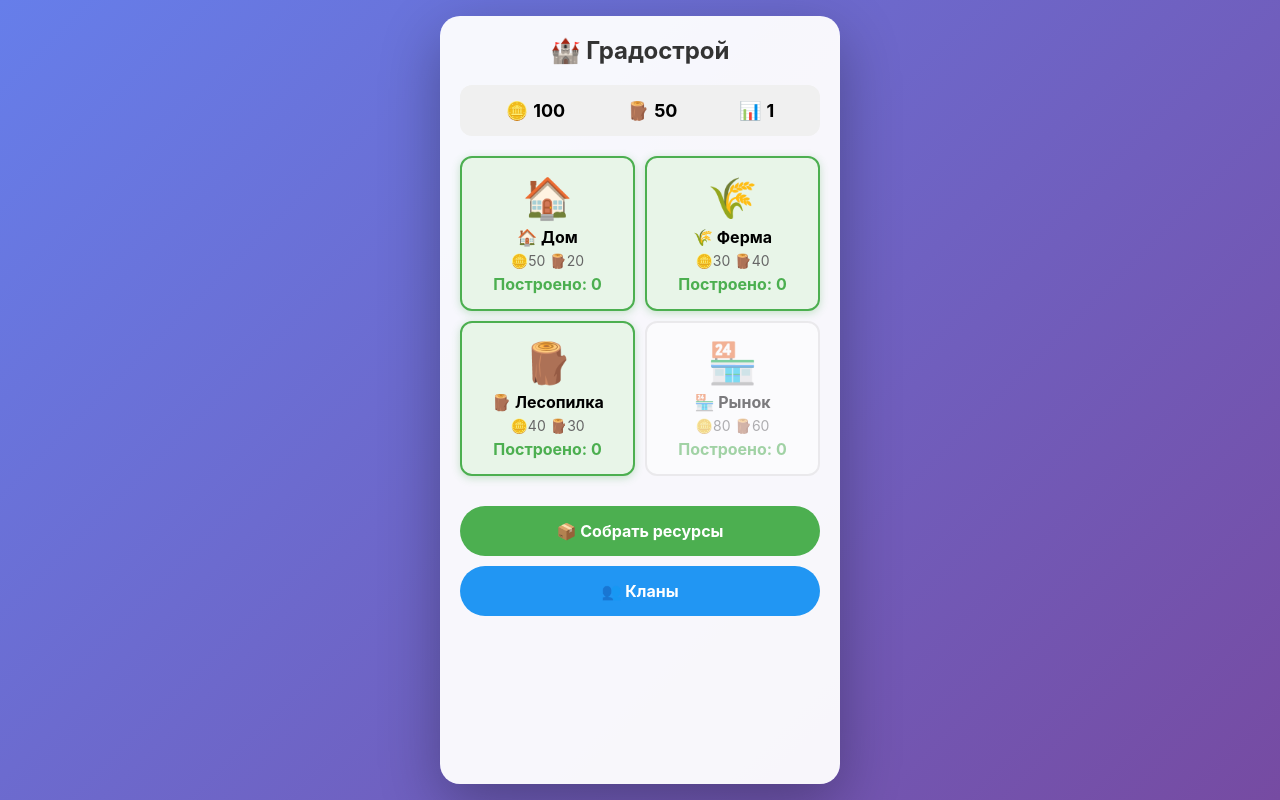
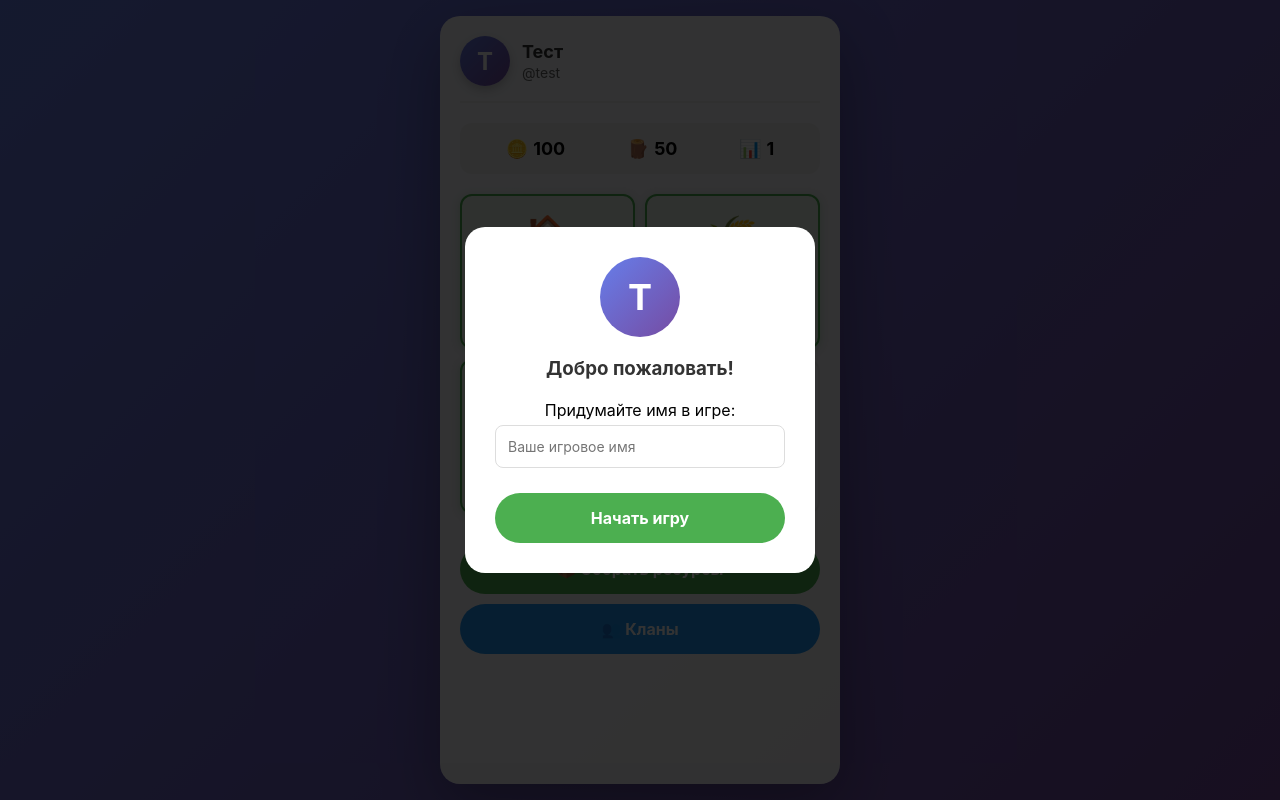
Before and after one commit to madbutcher1212/game, a Flask app: page / in a window 1280 px wide. Run offline with Flask 3, Linux system fonts and the light colour scheme; some libraries are stand-ins or nearby versions.

Commit message:
Update index.html

```diff
--- a/templates/index.html
+++ b/templates/index.html
@@ -3,7 +3,7 @@
 <head>
     <meta charset="UTF-8">
     <meta name="viewport" content="width=device-width, initial-scale=1.0">
-    <title>🏰 Градострой</title>
+    <title>Rodstone War</title>
     <script src="https://telegram.org/js/telegram-web-app.js"></script>
     <style>
         * {
@@ -30,10 +30,45 @@
             box-shadow: 0 20px 60px rgba(0,0,0,0.3);
         }
 
-        h2 {
-            text-align: center;
+        /* Шапка с профилем */
+        .header {
+            display: flex;
+            align-items: center;
+            gap: 12px;
             margin-bottom: 20px;
+            padding-bottom: 15px;
+            border-bottom: 2px solid #f0f0f0;
+        }
+
+        .avatar {
+            width: 50px;
+            height: 50px;
+            border-radius: 50%;
+            background: linear-gradient(135deg, #667eea, #764ba2);
+            display: flex;
+            align-items: center;
+            justify-content: center;
+            color: white;
+            font-size: 24px;
+            font-weight: bold;
+            text-transform: uppercase;
+            box-shadow: 0 4px 10px rgba(0,0,0,0.2);
+        }
+
+        .user-info {
+            flex: 1;
+        }
+
+        .user-name {
+            font-size: 18px;
+            font-weight: bold;
             color: #333;
+        }
+
+        .user-login {
+            font-size: 14px;
+            color: #666;
+            margin-top: 2px;
         }
 
         .resources {
@@ -162,19 +197,75 @@
             z-index: 1000;
         }
 
-        .username {
+        /* Выбор логина */
+        .login-overlay {
+            position: fixed;
+            top: 0;
+            left: 0;
+            right: 0;
+            bottom: 0;
+            background: rgba(0,0,0,0.8);
+            display: flex;
+            align-items: center;
+            justify-content: center;
+            z-index: 2000;
+        }
+
+        .login-box {
+            background: white;
+            border-radius: 20px;
+            padding: 30px;
+            width: 90%;
+            max-width: 350px;
             text-align: center;
-            margin-bottom: 10px;
-            color: #666;
+        }
+
+        .login-box h3 {
+            margin-bottom: 20px;
+            color: #333;
+        }
+
+        .login-box input {
+            margin-bottom: 15px;
+            padding: 12px;
+        }
+
+        .avatar-preview {
+            width: 80px;
+            height: 80px;
+            border-radius: 50%;
+            background: linear-gradient(135deg, #667eea, #764ba2);
+            margin: 0 auto 20px;
+            display: flex;
+            align-items: center;
+            justify-content: center;
+            color: white;
+            font-size: 36px;
+            font-weight: bold;
         }
     </style>
 </head>
 <body>
+    <!-- Окно выбора логина (показывается только при первом входе) -->
+    <div id="loginOverlay" class="login-overlay">
+        <div class="login-box">
+            <div class="avatar-preview" id="avatarPreview">👤</div>
+            <h3>Добро пожаловать!</h3>
+            <p>Придумайте имя в игре:</p>
+            <input type="text" id="newLogin" placeholder="Ваше игровое имя" maxlength="20">
+            <button class="button" id="confirmLogin">Начать игру</button>
+        </div>
+    </div>
+
     <div class="game">
-        <h2>🏰 Градострой</h2>
-
-        <!-- Имя пользователя из Telegram -->
-        <div class="username" id="username"></div>
+        <!-- Шапка с профилем (вместо надписи Градострой) -->
+        <div class="header">
+            <div class="avatar" id="avatar">👤</div>
+            <div class="user-info">
+                <div class="user-name" id="userName">Загрузка...</div>
+                <div class="user-login" id="userLogin">@username</div>
+            </div>
+        </div>
 
         <!-- Ресурсы -->
         <div class="resources">
@@ -208,7 +299,6 @@
 
     <script>
         // === НАСТРОЙКИ ===
-        // ВАЖНО: замените на адрес вашего Railway сервера
         const API_URL = 'https://game-production-70a7.up.railway.app';
 
         // Telegram Web App
@@ -219,7 +309,9 @@
         // Данные пользователя
         let userData = {
             id: null,
-            username: '',
+            telegram_username: '',
+            first_name: '',
+            game_login: '',  // Игровой логин
             gold: 100,
             wood: 50,
             level: 1
@@ -233,9 +325,8 @@
             { id: 'market', name: '🏪 Рынок', icon: '🏪', costGold: 80, costWood: 60, goldProd: 10, woodProd: 2, count: 0 }
         ];
 
-        // === ФУНКЦИИ ДЛЯ РАБОТЫ С СЕРВЕРОМ ===
+        // === ФУНКЦИИ ===
 
-        // Показать всплывающее сообщение
         function showToast(message) {
             const toast = document.getElementById('toast');
             toast.textContent = message;
@@ -245,11 +336,65 @@
             }, 2000);
         }
 
-        // Авторизация при загрузке
+        // Получить первую букву для аватара
+        function getAvatarLetter() {
+            if (userData.game_login) {
+                return userData.game_login.charAt(0).toUpperCase();
+            }
+            if (userData.first_name) {
+                return userData.first_name.charAt(0).toUpperCase();
+            }
+            return '👤';
+        }
+
+        // Обновить аватар
+        function updateAvatar() {
+            const letter = getAvatarLetter();
+            document.getElementById('avatar').textContent = letter;
+            document.getElementById('avatarPreview').textContent = letter;
+        }
+
+        // Обновить информацию о пользователе
+        function updateUserInfo() {
+            document.getElementById('userName').textContent = userData.game_login || userData.first_name || 'Игрок';
+            document.getElementById('userLogin').textContent = '@' + (userData.telegram_username || 'username');
+            updateAvatar();
+        }
+
+        // Проверка, нужно ли показать окно выбора логина
+        function checkFirstLogin() {
+            // Если нет игрового логина и это первый вход
+            if (!userData.game_login && userData.id) {
+                document.getElementById('loginOverlay').style.display = 'flex';
+            } else {
+                document.getElementById('loginOverlay').style.display = 'none';
+            }
+        }
+
+        // Сохранение выбранного логина
+        async function saveGameLogin() {
+            const loginInput = document.getElementById('newLogin');
+            const newLogin = loginInput.value.trim();
+
+            if (!newLogin) {
+                showToast('❌ Введите имя');
+                return;
+            }
+
+            userData.game_login = newLogin;
+            updateUserInfo();
+
+            // Скрываем окно
+            document.getElementById('loginOverlay').style.display = 'none';
+
+            // Сохраняем в базу
+            await saveProgress();
+            showToast(`✅ Добро пожаловать, ${newLogin}!`);
+        }
+
+        // Авторизация
         async function login() {
             try {
-                showToast('⏳ Загрузка...');
-
                 const response = await fetch(`${API_URL}/api/auth`, {
                     method: 'POST',
                     headers: { 'Content-Type': 'application/json' },
@@ -263,24 +408,32 @@
                 const data = await response.json();
 
                 if (data.success) {
-                    userData = data.user;
-                    document.getElementById('username').textContent = `👤 ${userData.username || 'Игрок'}`;
-                    showToast('✅ Добро пожаловать!');
-                } else {
-                    showToast('⚠️ Ошибка входа, играем локально');
+                    userData.id = data.user.id;
+                    userData.telegram_username = data.user.username || 'user';
+                    userData.first_name = data.user.first_name || 'Игрок';
+                    userData.gold = data.user.gold;
+                    userData.wood = data.user.wood;
+                    userData.level = data.user.level;
+                    userData.game_login = data.user.game_login || ''; // Загружаем сохраненный логин
+
+                    updateUserInfo();
+                    checkFirstLogin();
                 }
             } catch (error) {
                 console.error('Auth error:', error);
                 showToast('⚠️ Играем без сохранения');
+                // Для теста
+                userData.id = 123456;
+                userData.telegram_username = 'test';
+                userData.first_name = 'Тест';
+                updateUserInfo();
             }
 
-            // В любом случае обновляем интерфейс
             updateUI();
         }
 
-        // Сохранение прогресса
+        // Сохранение
         async function saveProgress() {
-            // Если нет ID пользователя, не сохраняем
             if (!userData.id) return;
 
             try {
@@ -289,8 +442,10 @@
                     headers: { 'Content-Type': 'application/json' },
                     body: JSON.stringify({
                         telegram_id: userData.id,
+                        game_login: userData.game_login,
                         gold: userData.gold,
                         wood: userData.wood,
+                        level: userData.level,
                         buildings: buildings
                     })
                 });
@@ -299,43 +454,30 @@
             }
         }
 
-        // === ИГРОВЫЕ ФУНКЦИИ ===
-
-        // Постройка здания
+        // Постройка
         async function build(buildingId) {
             const building = buildings.find(b => b.id === buildingId);
 
-            // Проверяем, хватает ли ресурсов
             if (userData.gold < building.costGold || userData.wood < building.costWood) {
                 showToast('❌ Не хватает ресурсов!');
                 return;
             }
 
-            // Списываем ресурсы
             userData.gold -= building.costGold;
             userData.wood -= building.costWood;
-
-            // Увеличиваем счётчик
             building.count++;
 
-            // Обновляем интерфейс
+            // Проверяем повышение уровня
+            const totalBuildings = buildings.reduce((sum, b) => sum + b.count, 0);
+            userData.level = Math.floor(totalBuildings / 5) + 1;
+
             updateUI();
-
-            // Сохраняем прогресс
             await saveProgress();
-
             showToast(`✅ Построено: ${building.name}`);
-
-            // Отправляем событие в Telegram (для статистики)
-            tg.sendData(JSON.stringify({
-                action: 'build',
-                building: buildingId
-            }));
         }
 
         // Сбор ресурсов
         async function collectResources() {
-            // Считаем доход
             let goldIncome = 0;
             let woodIncome = 0;
 
@@ -344,42 +486,28 @@
                 woodIncome += b.woodProd * b.count;
             });
 
-            // Базовая добыча от уровня
             goldIncome += userData.level * 2;
             woodIncome += userData.level * 1;
 
-            // Добавляем ресурсы
             userData.gold += goldIncome;
             userData.wood += woodIncome;
 
-            // Обновляем интерфейс
             updateUI();
-
-            // Сохраняем прогресс
             await saveProgress();
-
             showToast(`📦 +${goldIncome} 🪙, +${woodIncome} 🪵`);
 
-            // Виброотклик в Telegram
             if (tg.HapticFeedback) {
                 tg.HapticFeedback.impactOccurred('medium');
             }
         }
 
-        // === ФУНКЦИИ ДЛЯ КЛАНОВ ===
-
-        // Создание клана
+        // Кланы
         async function createClan() {
             const name = document.getElementById('clanName').value.trim();
             const tag = document.getElementById('clanTag').value.trim();
 
             if (!name || !tag) {
-                showToast('❌ Введите название и тег клана');
-                return;
-            }
-
-            if (!userData.id) {
-                showToast('❌ Сначала войдите в игру');
+                showToast('❌ Введите название и тег');
                 return;
             }
 
@@ -401,16 +529,12 @@
                     document.getElementById('clanMenu').classList.add('hidden');
                     document.getElementById('clanName').value = '';
                     document.getElementById('clanTag').value = '';
-                } else {
-                    showToast('❌ Ошибка создания клана');
                 }
             } catch (error) {
-                console.error('Create clan error:', error);
-                showToast('❌ Ошибка сервера');
+                showToast('❌ Ошибка');
             }
         }
 
-        // Показать топ кланов
         async function showTopClans() {
             try {
                 const response = await fetch(`${API_URL}/api/clans/top`);
@@ -436,20 +560,16 @@
                 document.getElementById('topClans').innerHTML = html;
                 document.getElementById('topClans').classList.remove('hidden');
             } catch (error) {
-                console.error('Top clans error:', error);
-                showToast('❌ Ошибка загрузки');
+                showToast('❌ Ошибка');
             }
         }
 
-        // === ОБНОВЛЕНИЕ ИНТЕРФЕЙСА ===
-
+        // Обновление интерфейса
         function updateUI() {
-            // Обновляем ресурсы
             document.getElementById('gold').textContent = userData.gold;
             document.getElementById('wood').textContent = userData.wood;
             document.getElementById('level').textContent = userData.level;
 
-            // Генерируем список построек
             let buildingsHtml = '';
             buildings.forEach(b => {
                 const canBuild = userData.gold >= b.costGold && userData.wood >= b.costWood;
@@ -466,28 +586,20 @@
             document.getElementById('buildings').innerHTML = buildingsHtml;
         }
 
-        // === ОБРАБОТЧИКИ СОБЫТИЙ ===
-
+        // === ЗАПУСК ===
         document.addEventListener('DOMContentLoaded', () => {
-            // Авторизация
             login();
 
-            // Кнопка сбора ресурсов
             document.getElementById('collectBtn').addEventListener('click', collectResources);
-
-            // Кнопка кланов
             document.getElementById('clanBtn').addEventListener('click', () => {
                 document.getElementById('clanMenu').classList.toggle('hidden');
                 document.getElementById('topClans').classList.add('hidden');
             });
+            document.getElementById('createClanBtn').addEventListener('click', createClan);
+            document.getElementById('topClansBtn').addEventListener('click', showTopClans);
+            document.getElementById('confirmLogin').addEventListener('click', saveGameLogin);
 
-            // Кнопка создания клана
-            document.getElementById('createClanBtn').addEventListener('click', createClan);
-
-            // Кнопка топа кланов
-            document.getElementById('topClansBtn').addEventListener('click', showTopClans);
-
-            // Автосохранение каждую секунду
+            // Сохранение каждую секунду
             setInterval(saveProgress, 1000);
 
             // Сохраняем при закрытии
```
